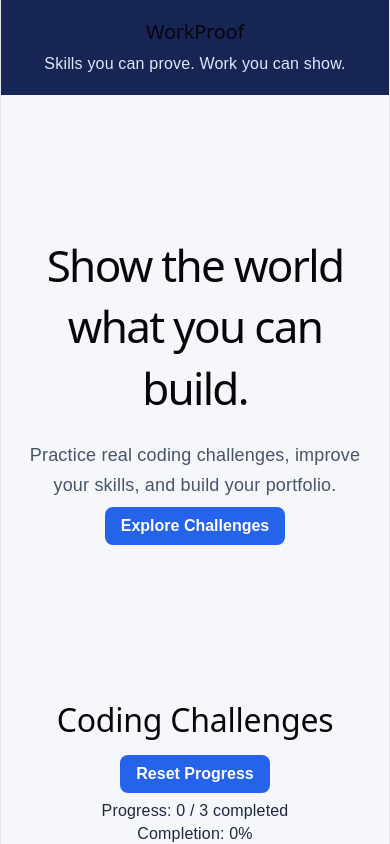
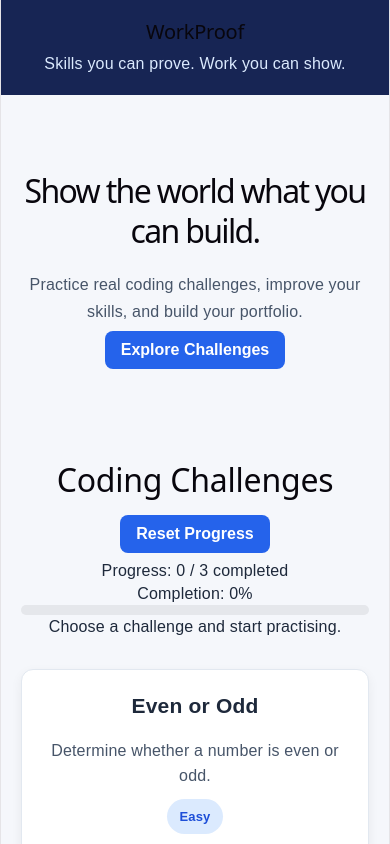
Before and after one commit to b-varshini160305/WorkProof, a React (Vite) app: page / in a window 390 px wide. Shown: the top 844 px of the page. Built offline with nearby package versions, Linux system fonts and the light colour scheme.

Commit message:
Fix mobile heading layout

```diff
--- a/src/App.css
+++ b/src/App.css
@@ -163,3 +163,21 @@ button:hover {
   border-radius: 8px;
   resize: vertical;
 }
+
+
+@media (max-width: 600px) {
+  main {
+    margin: 40px auto;
+    padding: 16px;
+  }
+
+  main h1 {
+    font-size: 32px;
+    line-height: 1.25;
+    overflow-wrap: break-word;
+  }
+
+  main p {
+    font-size: 16px;
+  }
+}
```
